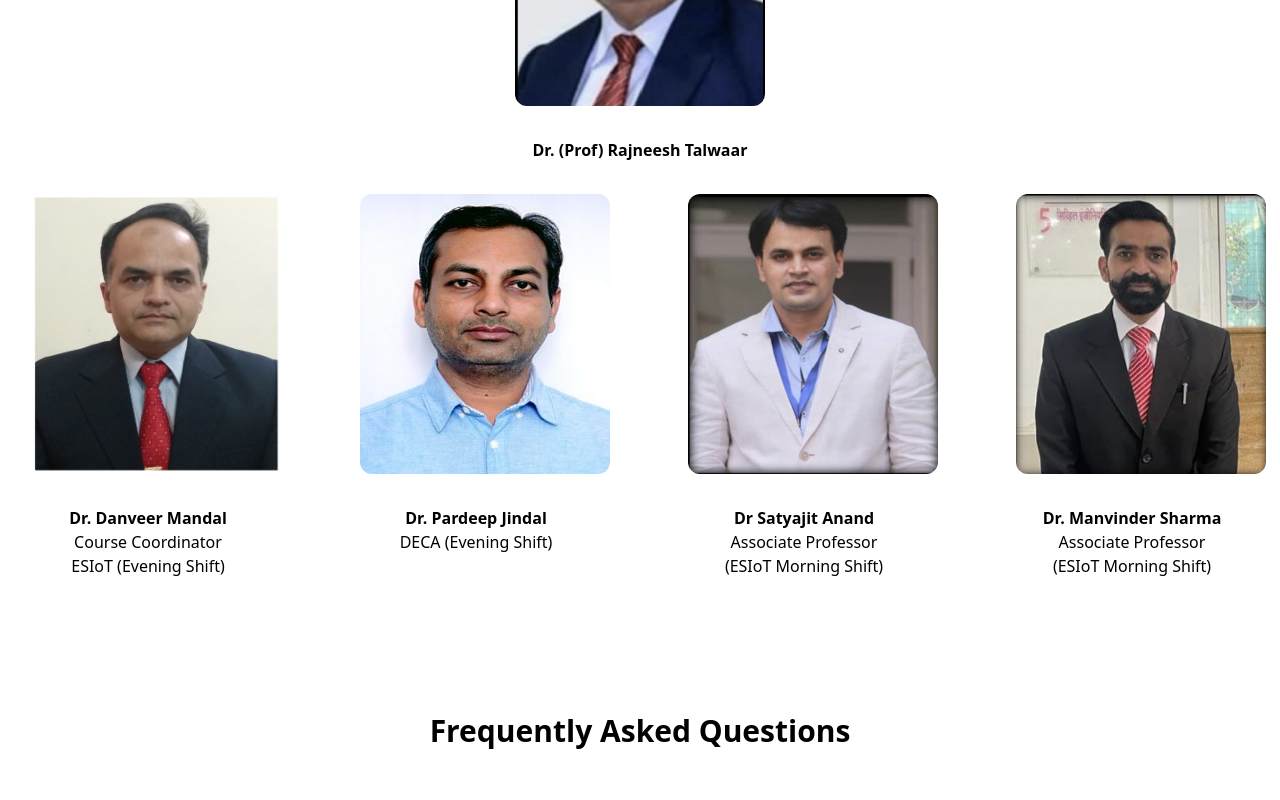
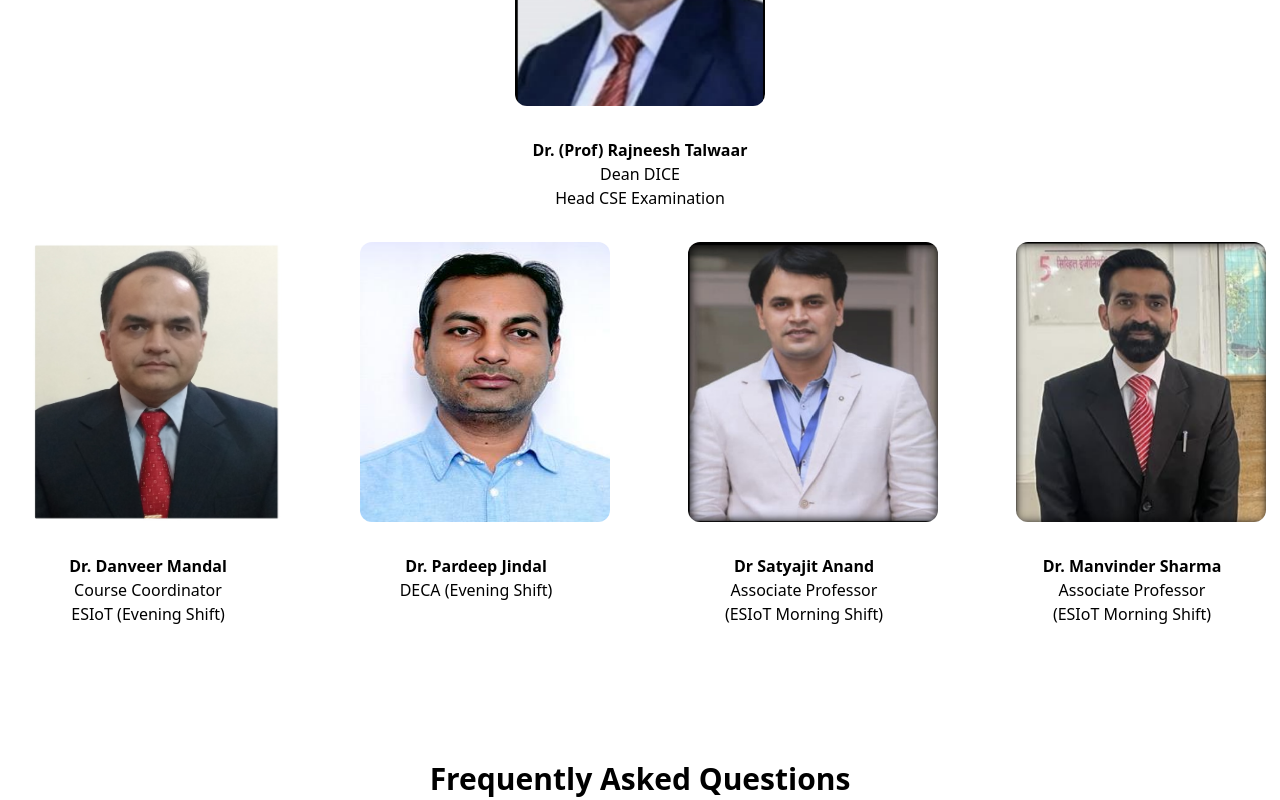
Before and after one commit to naisha-gurung/DICE-WEBSITE1, a React (Vite) app: page /about in a window 1280 px wide. Shown: the part 1600-2400 px from the top of the page. Built offline with nearby package versions, Linux system fonts and the light colour scheme.

Commit message:
Fixed Designations

```diff
--- a/src/components/pages/About.jsx
+++ b/src/components/pages/About.jsx
@@ -66,7 +66,9 @@ export default function About() {
             </div>
             <div className="text-center">
               <h1 className="font-semibold">{founder.name}</h1>
-              <p>{founder.designation}</p>
+              {founder.designations.map((role, index) => (
+                <p key={index}>{role}</p>
+              ))}
             </div>
           </div>
           <div className="flex flex-col md:flex-row gap-x-8">
```
